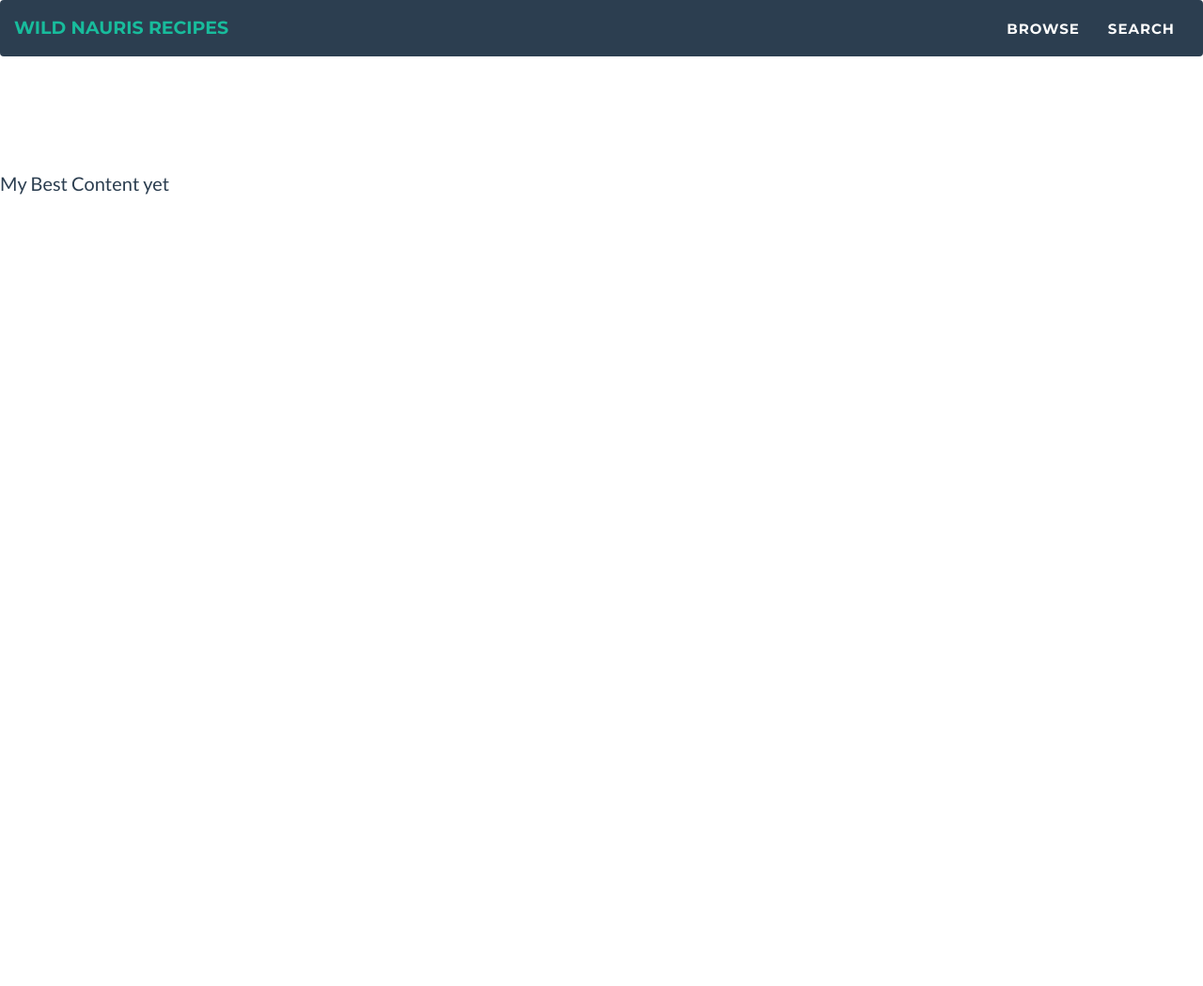
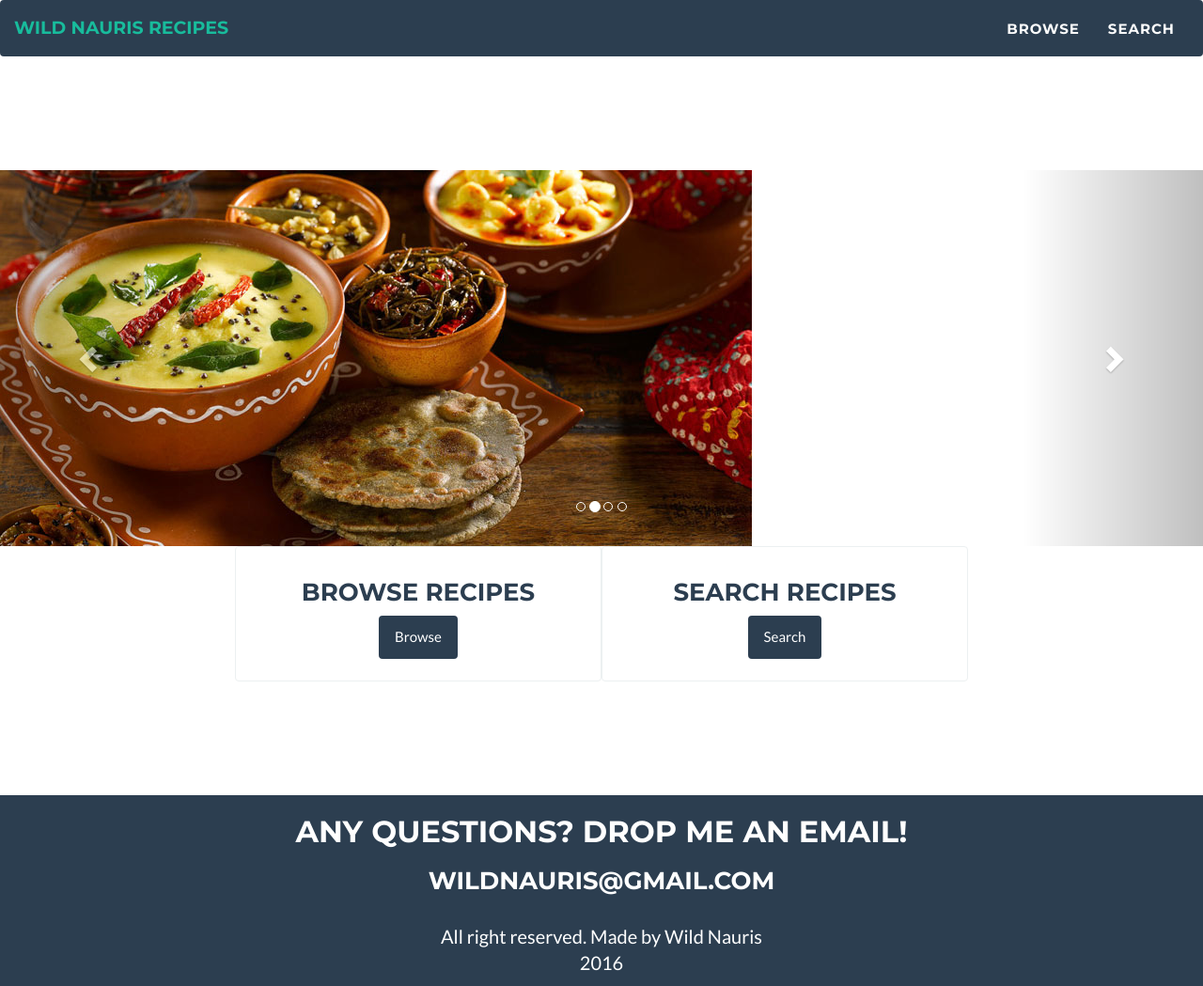
Before and after one commit to IamNAVI/DaBestRecipe, a plain HTML site: page index.html in a window 1280 px wide. Shown: the whole page at 94% size. Before the commit the page ends 800 px from the top, so only its background shows below. Drawn offline with nearby package versions, Linux system fonts and the light colour scheme.

Commit message:
Something has changed

```diff
--- /dev/null
+++ b/css/mycss.css
@@ -0,0 +1,10 @@
+.custom-carousel {
+    /*
+    width: 800px;
+    height: 400px;
+    */
+}
+
+.footer {
+    background: #2c3e50;
+}
--- a/index.html
+++ b/index.html
@@ -17,6 +17,8 @@
     <!-- Custom CSS -->
     <link href="css/freelancer.css" rel="stylesheet">
 
+    <link href="css/mycss.css" rel="stylesheet">
+
     <!-- Custom Fonts -->
     <link href="font-awesome/css/font-awesome.min.css" rel="stylesheet" type="text/css">
     <link href="http://fonts.googleapis.com/css?family=Montserrat:400,700" rel="stylesheet" type="text/css">
@@ -28,6 +30,8 @@
         <script src="https://oss.maxcdn.com/libs/html5shiv/3.7.0/html5shiv.js"></script>
         <script src="https://oss.maxcdn.com/libs/respond.js/1.4.2/respond.min.js"></script>
     <![endif]-->
+
+
 
 
 
@@ -69,11 +73,81 @@
 </nav>
 
         <section id="main">
-            <p>My Best Content yet</p>
+                                <div id="myCarousel" class="carousel slide custom-carousel" data-ride="carousel">
+                    <!-- Indicators -->
+                    <ol class="carousel-indicators">
+                        <li data-target="#myCarousel" data-slide-to="0" class="active"></li>
+                        <li data-target="#myCarousel" data-slide-to="1"></li>
+                        <li data-target="#myCarousel" data-slide-to="2"></li>
+                        <li data-target="#myCarousel" data-slide-to="3"></li>
+                    </ol>
+
+                    <!-- Wrapper for slides -->
+                    <div class="carousel-inner" role="listbox">
+                        <div class="item active">
+                        <img src="img/photo1.jpg" alt="Chania">
+                        </div>
+
+                        <div class="item">
+                        <img src="img/photo2.jpg" alt="Chania">
+                        </div>
+
+                        <div class="item">
+                        <img src="img/photo3.jpg" alt="Flower">
+                        </div>
+
+                        <div class="item">
+                        <img src="img/photo4.jpg" alt="Flower">
+                        </div>
+                    </div>
+
+                    <!-- Left and right controls -->
+                    <a class="left carousel-control" href="#myCarousel" role="button" data-slide="prev">
+                        <span class="glyphicon glyphicon-chevron-left" aria-hidden="true"></span>
+                        <span class="sr-only">Previous</span>
+                    </a>
+                    <a class="right carousel-control" href="#myCarousel" role="button" data-slide="next">
+                        <span class="glyphicon glyphicon-chevron-right" aria-hidden="true"></span>
+                        <span class="sr-only">Next</span>
+                    </a>
+                    </div>
+
+
+
+
+      <div class="container">
+        <div class="row">
+            <div class="thumbnail col-xs-4 col-xs-offset-2 text-center">
+                <div class="caption">
+                    <h3>Browse recipes</h3>
+                    <p>
+                        <a href="#" class="btn btn-primary" role="button">Browse</a>
+                    </p>
+            </div>
+        </div>
+
+    <div class="thumbnail text-center col-xs-4">
+      <div class="caption">
+        <h3>Search recipes</h3>
+            <p>
+                <a href="#" class="btn btn-primary" role="button">Search</a>
+            </p>
+        </div>
+     </div>
+
+    </div>
+    </div>
+
         </section>
 
-        <footer>
-            The footer
+        <footer class="text-center footer">
+            <div class="container">
+                <div class="row">
+                    <h2>Any questions? Drop me an email!</h2>
+                    <h3>wildnauris@gmail.com</h3>
+                    <p>All right reserved. Made by Wild Nauris <br>2016</br></p>
+            </div>
+            </div>
         </footer>
 
     </body>
```
Also changed, not shown: img/photo1.jpg (added), img/photo2.jpg (added), img/photo3.jpg (added), img/photo4.jpg (added).
